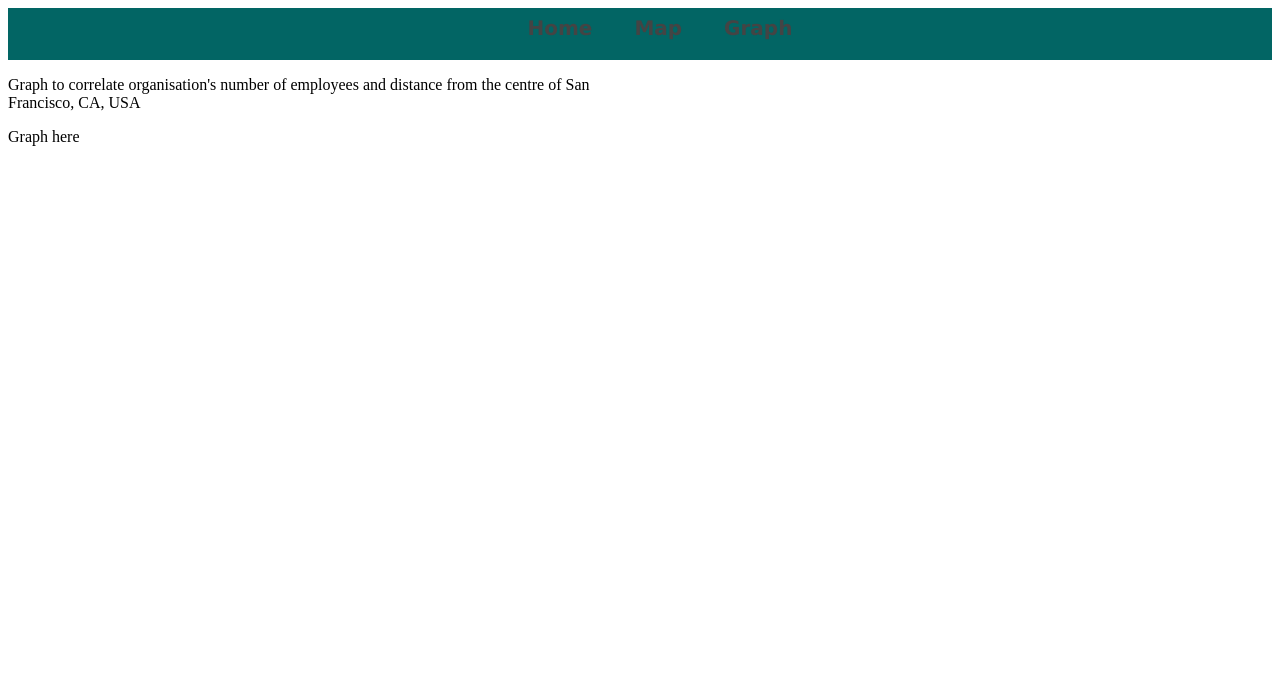
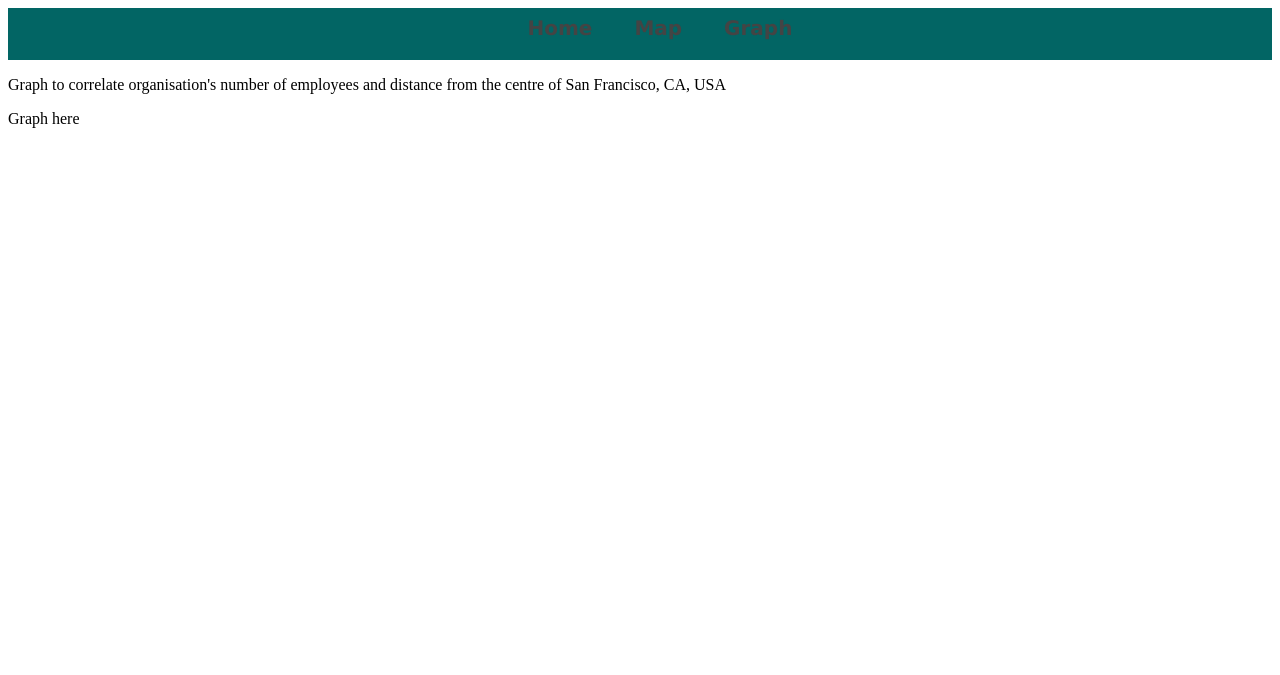
Before and after one commit to pjenkin/PythonTutorial10WebGeocoderProject, a Flask app: template templates/graph.html in a window 1280 px wide. Shown: the top 675 px of the page. Run offline with Flask 2, Linux system fonts and the light colour scheme; the template is opened without the code that fills it, so the values that code supplies are empty.

Commit message:
22-241 Adjusted some DIVs and classes for visibility

```diff
--- a/templates/graph.html
+++ b/templates/graph.html
@@ -5,11 +5,9 @@
 <link rel="stylesheet" href={{cdn_css|safe}} type="text/css" />
 <script type="text/javascript" src={{cdn_javascript|safe}}></script>
 
-<div class="mapcontainer">
     <p>Graph to correlate organisation's number of employees and distance from the centre of San Francisco, CA, USA</p>
     <p>Graph here</p>
     <p>{{error_html|safe}}</p>
-</div>
 
 {{script1|safe}}
 {{div1|safe}}
```
